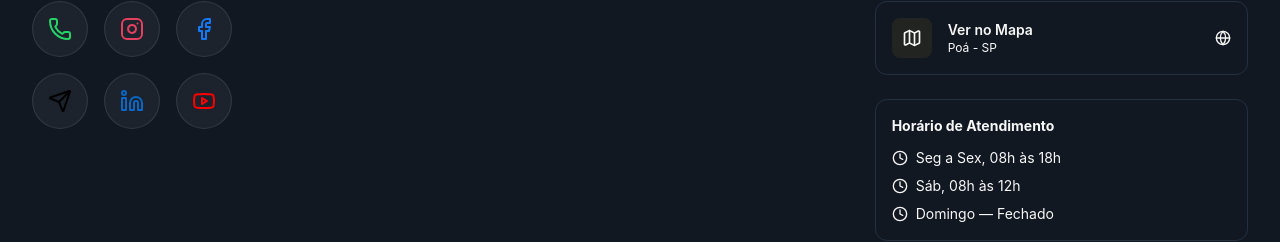
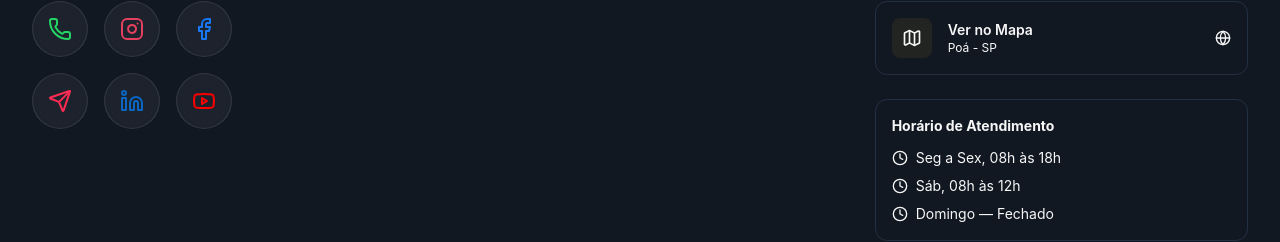
Before and after one commit to Evandro-J-O-Andrade/jrtercerisados, a React (Vite) app: page / in a window 1280 px wide. Shown: the part 6697-6939 px from the top of the page. Built offline with nearby package versions, Linux system fonts and the light colour scheme; no server answers; a web font is replaced by a local one.

Commit message:
fix: TikTok icon color visible on dark footer background

```diff
--- a/src/components/layout/Footer.tsx
+++ b/src/components/layout/Footer.tsx
@@ -71,8 +71,8 @@ const socialLinks = [
     label: 'TikTok',
     href: SOCIAL_LINKS.tiktok,
     icon: Send,
-    color: '#000000',
-    glow: 'rgba(0,0,0,0.3)',
+    color: '#FE2C55',
+    glow: 'rgba(254,44,85,0.4)',
   },
   {
     label: 'LinkedIn',
```
